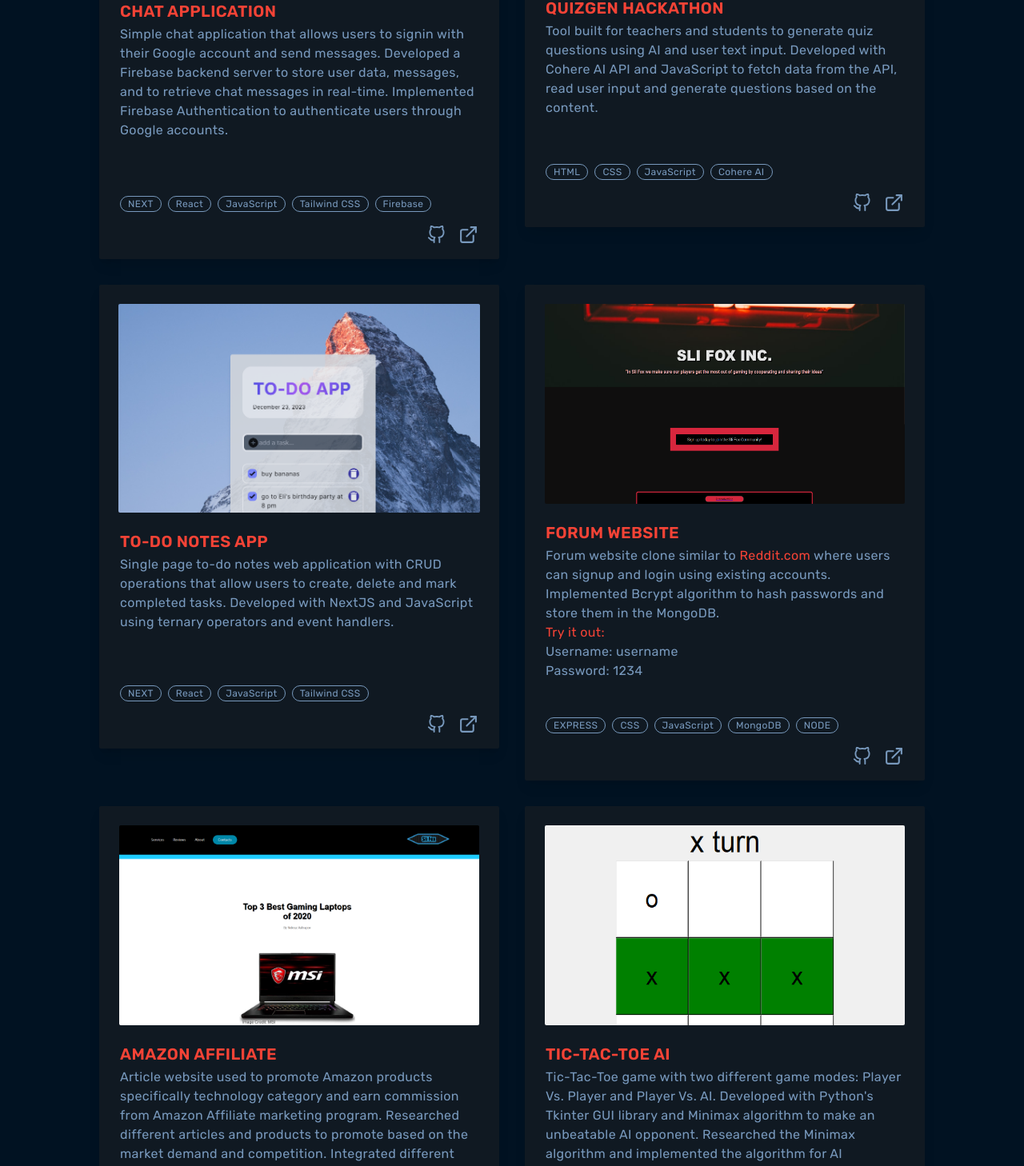
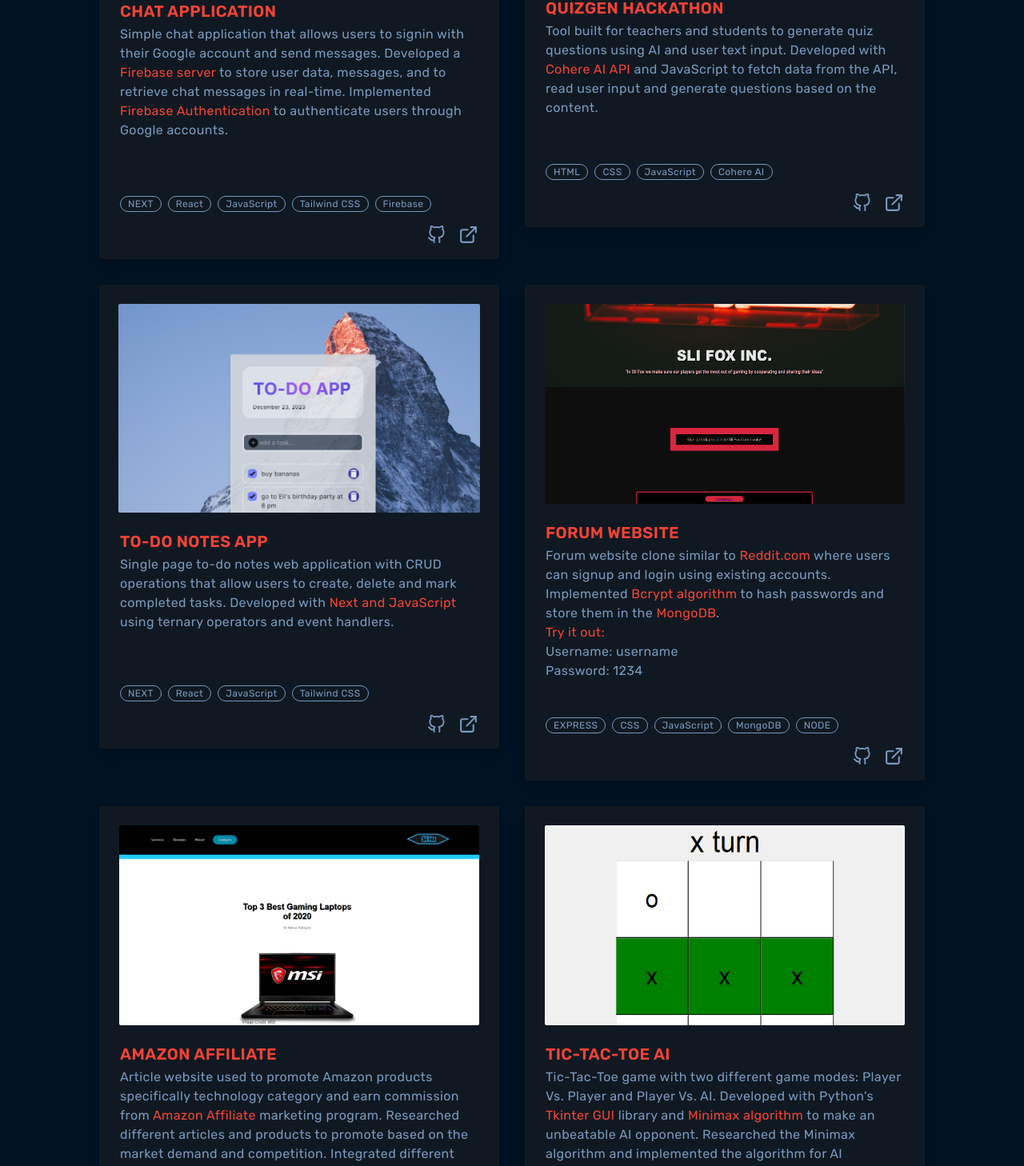
Before and after one commit to NekruzAsh/MyPortfolio, a Next.js app: page / in a window 1280 px wide. Shown: the part 3016-4474 px from the top of the page at 80% size. Built offline with nearby package versions, Linux system fonts and the light colour scheme.

Commit message:
added new links to the images in projects section.

```diff
--- a/app/components/Projects.jsx
+++ b/app/components/Projects.jsx
@@ -29,11 +29,13 @@ const Projects = () => {
           {/* Chat App */}
           <div className="card md:w-[500px] w-[375px] md:h-[620px] h-[520px] bg-[#101922] rounded-sm shadow-lg">
             <figure className="px-4 pt-4 md:px-6 md:pt-6">
+              <a href="https://chatapp-3a0e9.web.app/" target="_blank">
                 <img
                   className="rounded-sm w-[350px] h-[180px] md:h-[250px] md:w-[450px]"
                   src="/images/chat.png"
                   alt="Chat Application"
                 />
+              </a>
             </figure>
             <div className="card-body">
               <h2 className="mt-[-18px] mx-[-14px] md:mt-[-10px] md:px-2 uppercase card-title text-[#f44336]">
@@ -47,10 +49,12 @@ const Projects = () => {
               </h2>
               <p className="mb-2 mx-[-14px] md:mb-10 md:mt-[-5px] md:px-2 text-[14px] md:text-[16px] text-[#7899BD]">
                 Simple chat application that allows users to signin with their
-                Google account and send messages. Developed a Firebase backend
-                server to store user data, messages, and to retrieve chat
-                messages in real-time. Implemented Firebase Authentication to
-                authenticate users through Google accounts.
+                Google account and send messages. Developed a{" "}
+                <span className="text-[#f44336]">Firebase server</span> to store
+                user data, messages, and to retrieve chat messages in real-time.
+                Implemented{" "}
+                <span className="text-[#f44336]">Firebase Authentication</span>{" "}
+                to authenticate users through Google accounts.
               </p>
               <div className="card-actions justify-start mx-[-14px] md:px-2 md:mt-[-100px] text-[#7899BD]">
                 <div className="badge badge-outline text-xs md:text-md">
@@ -92,11 +96,13 @@ const Projects = () => {
 
           <div className="card md:w-[500px] w-[375px] md:h-[580px] h-[480px] rounded-sm bg-[#101922] shadow-lg">
             <figure className="px-4 pt-4 md:px-6 md:pt-6">
+              <a href="https://nekruzash.github.io/QuizGen/" target="_blank">
                 <img
                   className="rounded-sm"
                   src="/images/quizgenn.png"
                   alt="QuizGen Website"
                 />
+              </a>
             </figure>
             <div className="card-body">
               <h2 className="mt-[-18px] mx-[-14px] md:mt-[-10px] md:px-2 uppercase card-title text-[#f44336]">
@@ -110,7 +116,8 @@ const Projects = () => {
               </h2>
               <p className="mb-2 mx-[-14px] md:mb-10 md:mt-[-5px] md:px-2 text-[14px] md:text-[16px] text-[#7899BD]">
                 Tool built for teachers and students to generate quiz questions
-                using AI and user text input. Developed with Cohere AI API and
+                using AI and user text input. Developed with{" "}
+                <span className="text-[#f44336]">Cohere AI API</span> and
                 JavaScript to fetch data from the API, read user input and
                 generate questions based on the content.
               </p>
@@ -151,11 +158,16 @@ const Projects = () => {
 
           <div className="card md:w-[500px] w-[375px] md:h-[580px] h-[480px] rounded-sm bg-[#101922] shadow-lg">
             <figure className="px-4 pt-4 md:px-6 md:pt-6">
+              <a
+                href="https://to-do-app-weld-seven.vercel.app/"
+                target="_blank"
+              >
                 <img
                   className="rounded-sm"
                   src="/images/todoapp.png"
                   alt="To-do"
                 />
+              </a>
             </figure>
             <div className="card-body">
               <h2 className="mt-[-18px] mx-[-14px] md:mt-[-10px] md:px-2 uppercase card-title text-[#f44336]">
@@ -170,8 +182,9 @@ const Projects = () => {
               <p className="mb-2 mx-[-14px] md:mb-10 md:mt-[-5px] md:px-2 text-[14px] md:text-[16px] text-[#7899BD]">
                 Single page to-do notes web application with CRUD operations
                 that allow users to create, delete and mark completed tasks.
-                Developed with NextJS and JavaScript using ternary operators and
-                event handlers.
+                Developed with{" "}
+                <span className="text-[#f44336]">Next and JavaScript</span>{" "}
+                using ternary operators and event handlers.
               </p>
               <div className="card-actions justify-start mx-[-14px] md:px-2 md:mt-[-100px] text-[#7899BD]">
                 <div className="badge badge-outline text-xs md:text-md">
@@ -210,11 +223,13 @@ const Projects = () => {
 
           <div className="card md:w-[500px] w-[375px] md:h-[620px] h-[480px] rounded-sm bg-[#101922] shadow-lg">
             <figure className="px-4 pt-4 md:px-6 md:pt-6">
+              <a href="https://forumwebsite.onrender.com" target="_blank">
                 <img
                   className="rounded-sm w-[350px] h-[160px] md:h-[250px] md:w-[450px]"
                   src="/images/forum.png"
                   alt="forum website"
                 />
+              </a>
             </figure>
             <div className="card-body">
               <h2 className="mt-[-18px] mx-[-14px] md:mt-[-10px] md:px-2 uppercase card-title text-[#f44336]">
@@ -236,8 +251,10 @@ const Projects = () => {
                   Reddit.com
                 </a>{" "}
                 where users can signup and login using existing accounts.
-                Implemented Bcrypt algorithm to hash passwords and store them in
-                the MongoDB.
+                Implemented{" "}
+                <span className="text-[#f44336]">Bcrypt algorithm</span> to hash
+                passwords and store them in the{" "}
+                <span className="text-[#f44336]">MongoDB</span>.
                 <br />
                 <span className="text-[#f44336]"> Try it out:</span>
                 <br />
@@ -285,11 +302,16 @@ const Projects = () => {
 
           <div className="card md:w-[500px] w-[375px] md:h-[620px] h-[480px] rounded-sm bg-[#101922] shadow-lg">
             <figure className="px-4 pt-4 md:px-6 md:pt-6">
+              <a
+                href="https://nekruzash.github.io/amazonaffiliate/"
+                target="_blank"
+              >
                 <img
                   className="rounded-sm w-[340px] h-[160px] md:h-[250px] md:w-[450px]"
                   src="/images/amazon.png"
                   alt="Amazon Affiliate"
                 />
+              </a>
             </figure>
             <div className="card-body">
               <h2 className="mt-[-18px] mx-[-14px] md:mt-[-10px] md:px-2 uppercase card-title text-[#f44336]">
@@ -303,10 +325,12 @@ const Projects = () => {
               </h2>
               <p className="mb-2 mx-[-14px] md:mb-10 md:mt-[-5px] md:px-2 text-[14px] md:text-[16px] text-[#7899BD]">
                 Article website used to promote Amazon products specifically
-                technology category and earn commission from Amazon Affiliate
+                technology category and earn commission from{" "}
+                <span className="text-[#f44336]">Amazon Affiliate</span>{" "}
                 marketing program. Researched different articles and products to
                 promote based on the market demand and competition. Integrated
-                different SEO techniques to rank higher in search results.
+                different <span className="text-[#f44336]">SEO techniques</span>{" "}
+                to rank higher in search results.
               </p>
               <div className="card-actions justify-start mx-[-14px] md:px-2 md:mt-[-100px] text-[#7899BD]">
                 <div className="badge badge-outline text-xs md:text-md">
@@ -342,11 +366,14 @@ const Projects = () => {
 
           <div className="card md:w-[500px] w-[375px] md:h-[620px] h-[480px] rounded-sm bg-[#101922] shadow-lg">
             <figure className=" px-4 pt-4 md:px-6 md:pt-6">
+              <a href="https://github.com/NekruzAsh/TicTacToeAI.git"
+                  target="_blank">
               <img
                 className="rounded-sm w-[340px] h-[160px] md:h-[250px] md:w-[450px]"
                 src="/images/tictactoe.png"
                 alt="TicTacToeAI"
               />
+              </a>
             </figure>
             <div className="card-body">
               <h2 className="mt-[-18px] mx-[-14px] md:mt-[-10px] md:px-2 uppercase card-title text-[#f44336]">
@@ -360,14 +387,21 @@ const Projects = () => {
               </h2>
               <p className="mb-2 mx-[-14px] md:mb-10 md:mt-[-5px] md:px-2 text-[14px] md:text-[16px] text-[#7899BD]">
                 Tic-Tac-Toe game with two different game modes: Player Vs.
-                Player and Player Vs. AI. Developed with Python's Tkinter GUI
-                library and Minimax algorithm to make an unbeatable AI opponent.
-                Researched the Minimax algorithm and implemented the algorithm
-                for AI decision-making, considering different possible outcomes.
+                Player and Player Vs. AI. Developed with Python's{" "}
+                <span className="text-[#f44336]">Tkinter GUI</span>{" "}
+                library and{" "}
+                <span className="text-[#f44336]">Minimax algorithm</span> to
+                make an unbeatable AI opponent. Researched the Minimax algorithm
+                and implemented the algorithm for AI decision-making,
+                considering different possible outcomes.
               </p>
               <div className="card-actions justify-start mx-[-14px] md:px-2 md:mt-[-100px] text-[#7899BD]">
-                <div className="badge badge-outline text-xs md:text-md">Python</div>
-                <div className="badge badge-outline text-xs md:text-md">Minimax</div>
+                <div className="badge badge-outline text-xs md:text-md">
+                  Python
+                </div>
+                <div className="badge badge-outline text-xs md:text-md">
+                  Minimax
+                </div>
               </div>
               <div className="card-actions space-x-2 items-center justify-end mx-[-14px] mt-2 mb-[-14px] md:px-2">
                 <a
```
Lines whose indentation alone changed are shown as unchanged.
